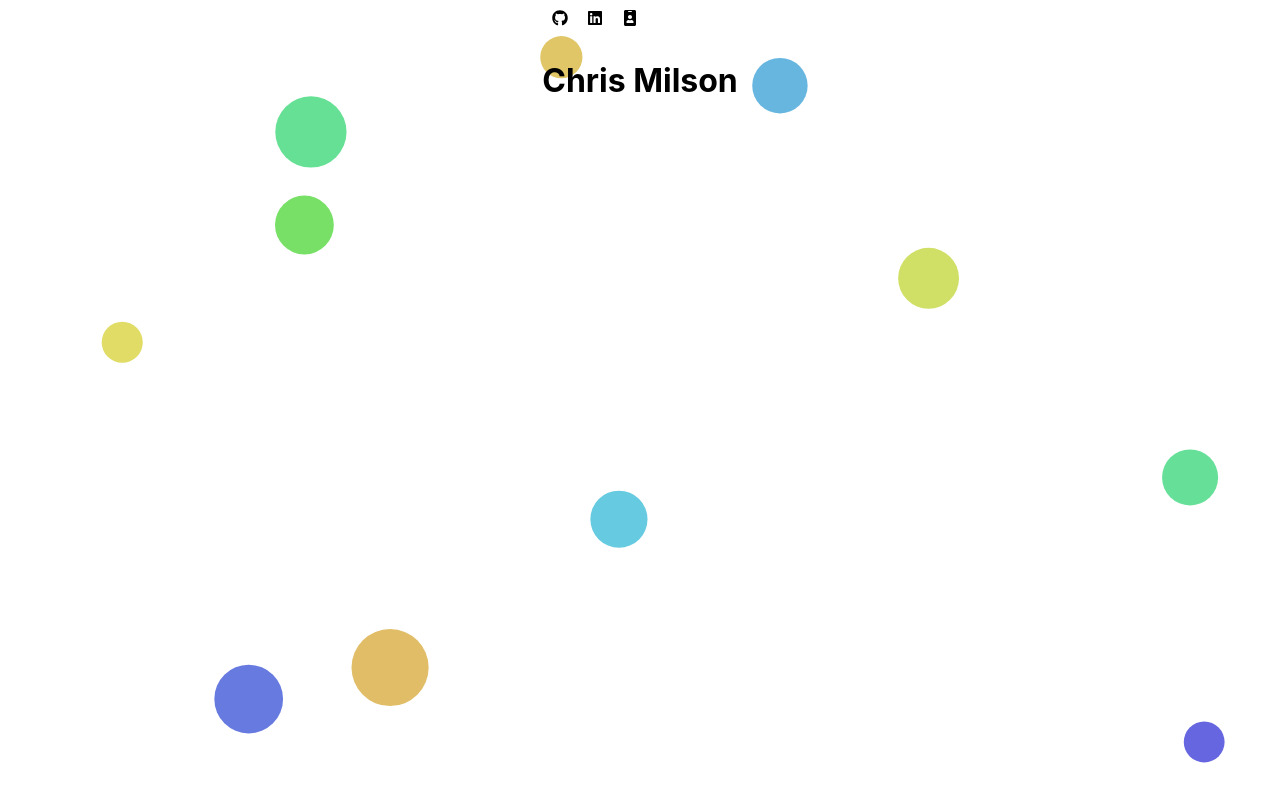
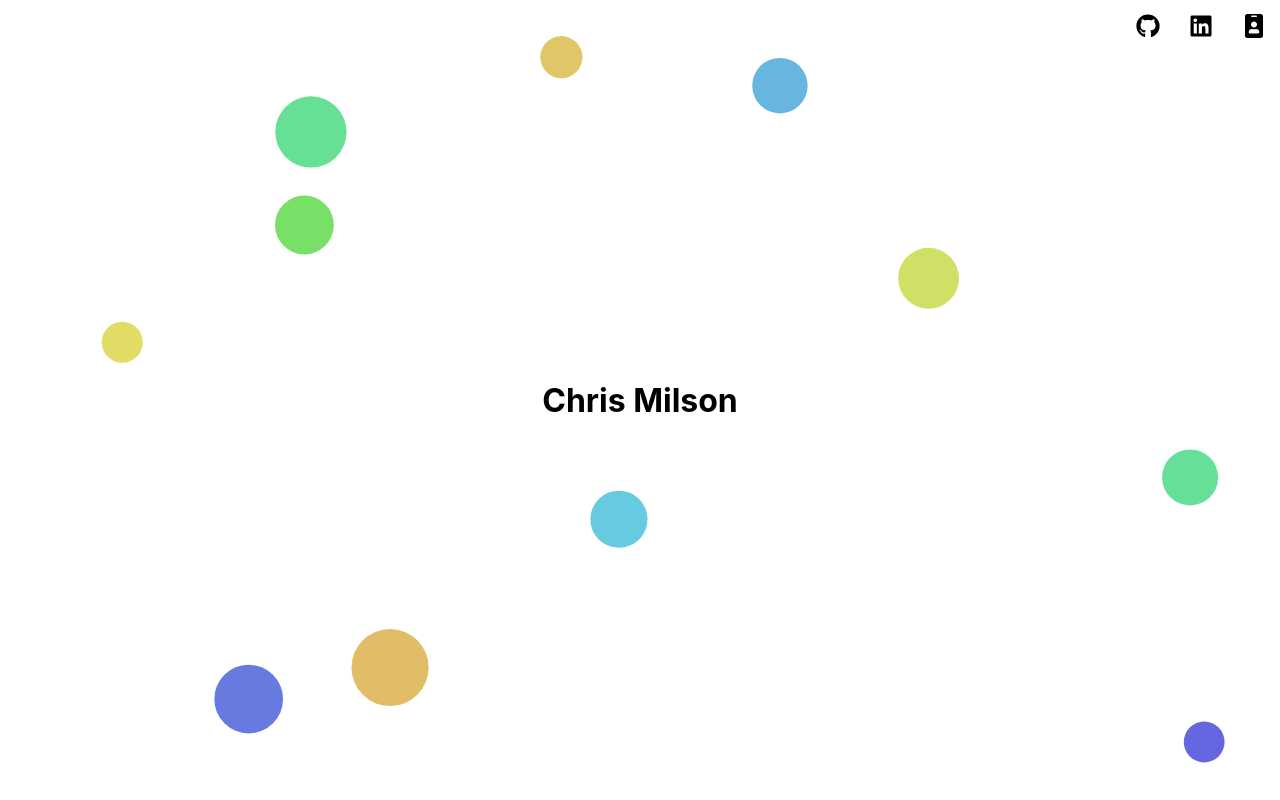
Before and after one commit to chrismilson/chrismilson.github.io, a React (Create React App) app: page / in a window 1280 px wide. Built offline with nearby package versions, Linux system fonts and the light colour scheme.

Commit message:
Add style to main app
Mainly just positioning the main elements in the page.

```diff
--- /dev/null
+++ b/src/ui/App.css
@@ -0,0 +1,18 @@
+.App {
+  width: 100vw;
+  min-height: 100vh;
+
+  display: flex;
+  flex-direction: column;
+  justify-content: center;
+
+  position: relative;
+}
+
+.App .Social {
+  position: fixed;
+  top: 0;
+  right: 0;
+
+  font-size: x-large;
+}
--- a/src/ui/App.tsx
+++ b/src/ui/App.tsx
@@ -1,6 +1,7 @@
 import React from 'react'
 import Social from './components/Social'
 import Wallpaper from './components/Wallpaper'
+import './App.css'
 
 export default function App() {
   return (
```
